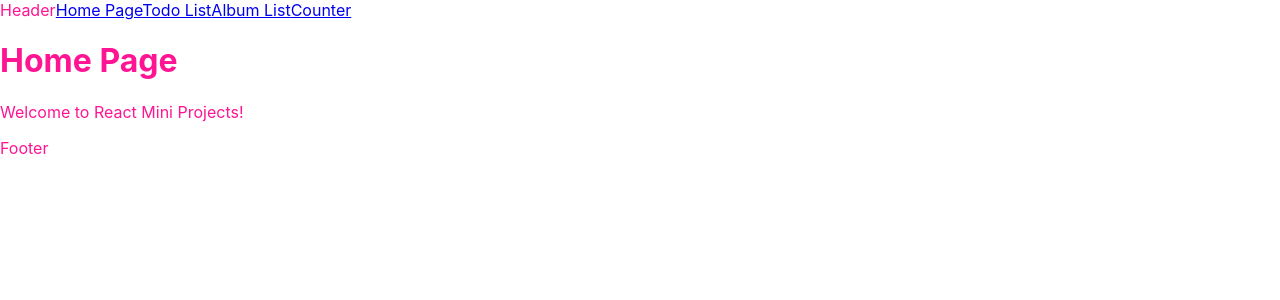
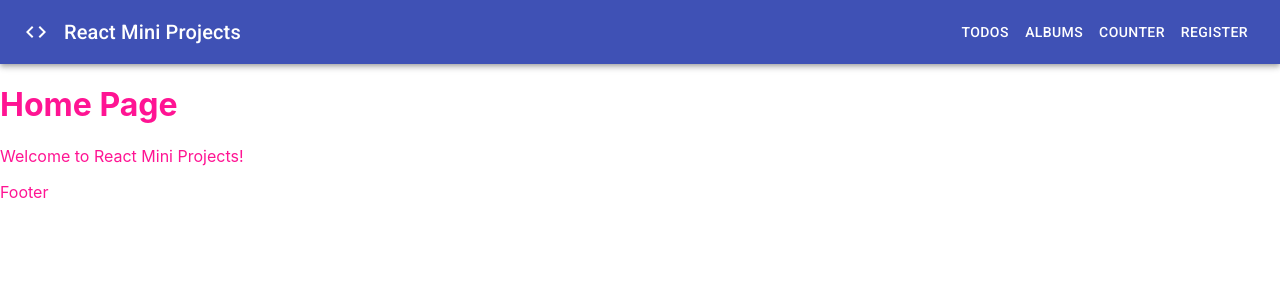
Before and after one commit to camha91/react-mini-projects, a React (Create React App) app: page /home in a window 1280 px wide. Shown: the top 300 px of the page. Built offline with nearby package versions, Linux system fonts and the light colour scheme; the HTML template or start-up script is replaced by a standard one.

Commit message:
Header UI

```diff
--- a/src/App.js
+++ b/src/App.js
@@ -6,21 +6,12 @@ import NotFoundPage from './components/NotFoundPage';
 import AlbumListApp from './features/AlbumList';
 import TodoListApp from './features/TodoList';
 import CounterApp from './features/Counter';
+import Header from 'components/Header';
 
 function App() {
   return (
     <div className="app">
-      Header
-      <NavLink to="/home">Home Page</NavLink>
-      <NavLink to="/todos" active-classname="active-menu">
-        Todo List
-      </NavLink>
-      <NavLink to="/albums" active-classname="active">
-        Album List
-      </NavLink>
-      <NavLink to="/counter" active-classname="active">
-        Counter
-      </NavLink>
+      <Header />
       <Switch>
         <Route path="/home" component={HomePage} exact />
         <Route path="/todos" component={TodoListApp} />
--- /dev/null
+++ b/src/components/Header/index.jsx
@@ -0,0 +1,57 @@
+import AppBar from '@material-ui/core/AppBar';
+import Button from '@material-ui/core/Button';
+import { makeStyles } from '@material-ui/core/styles';
+import Toolbar from '@material-ui/core/Toolbar';
+import Typography from '@material-ui/core/Typography';
+import CodeIcon from '@material-ui/icons/Code';
+import React from 'react';
+import { NavLink, Link } from 'react-router-dom';
+
+const useStyles = makeStyles((theme) => ({
+  root: {
+    flexGrow: 1,
+  },
+  menuButton: {
+    marginRight: theme.spacing(2),
+  },
+  title: {
+    flexGrow: 1,
+  },
+  link: {
+    color: '#fff',
+    textDecoration: 'none',
+  },
+}));
+
+export default function Header() {
+  const classes = useStyles();
+
+  return (
+    <div className={classes.root}>
+      <AppBar position="static">
+        <Toolbar>
+          <CodeIcon className={classes.menuButton} />
+          <Typography variant="h6" className={classes.title}>
+            <Link className={classes.link} to="/home">
+              React Mini Projects
+            </Link>
+          </Typography>
+
+          <NavLink className={classes.link} to="/todos">
+            <Button color="inherit">Todos</Button>
+          </NavLink>
+
+          <NavLink className={classes.link} to="/albums">
+            <Button color="inherit">Albums</Button>
+          </NavLink>
+
+          <NavLink className={classes.link} to="/counter">
+            <Button color="inherit">Counter</Button>
+          </NavLink>
+
+          <Button color="inherit">Register</Button>
+        </Toolbar>
+      </AppBar>
+    </div>
+  );
+}
```
Also changed, not shown: src/components/Header/styles.scss (added), 1 other file (tests, documents, lock files or other folders).
